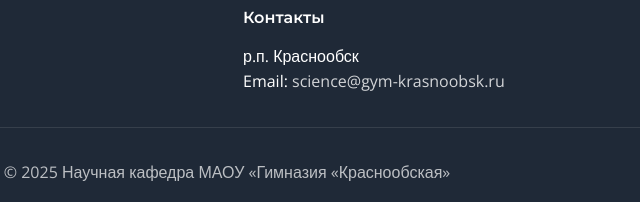
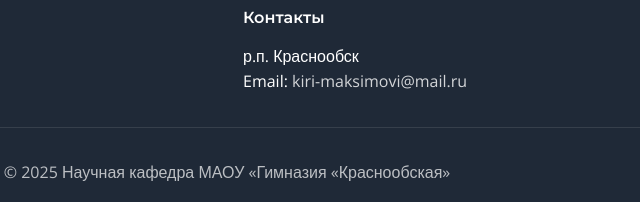
Before and after one commit to dimafedorov9/academic_research_center_website, a plain HTML site: page news.html in a window 1280 px wide. Shown: the part 2193-2395 px from the top of the page, 413-1053 px from the left. Drawn offline with nearby package versions, Linux system fonts and the light colour scheme.

Commit message:
Add files via upload

```diff
--- a/news.html
+++ b/news.html
@@ -126,7 +126,7 @@
                 <div class="footer-section">
                     <h4>Контакты</h4>
                     <p>р.п. Краснообск</p>
-                    <p>Email: <a href="mailto:science@gym-krasnoobsk.ru">science@gym-krasnoobsk.ru</a></p>
+                    <p>Email: <a href="mailto:kiri-maksimovi@mail.ru">kiri-maksimovi@mail.ru</a></p>
                 </div>
             </div>
             <div class="footer-bottom">
```
